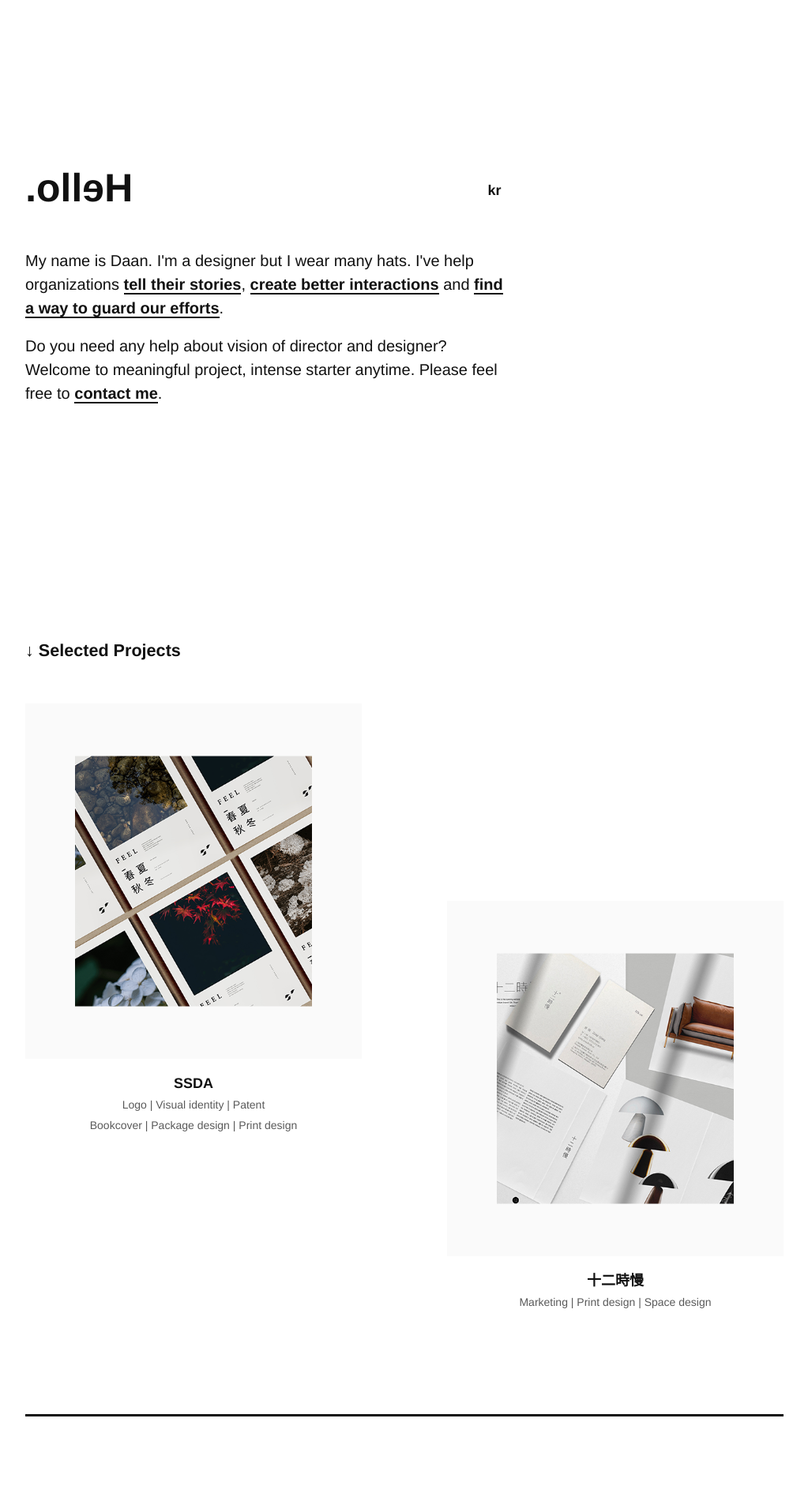
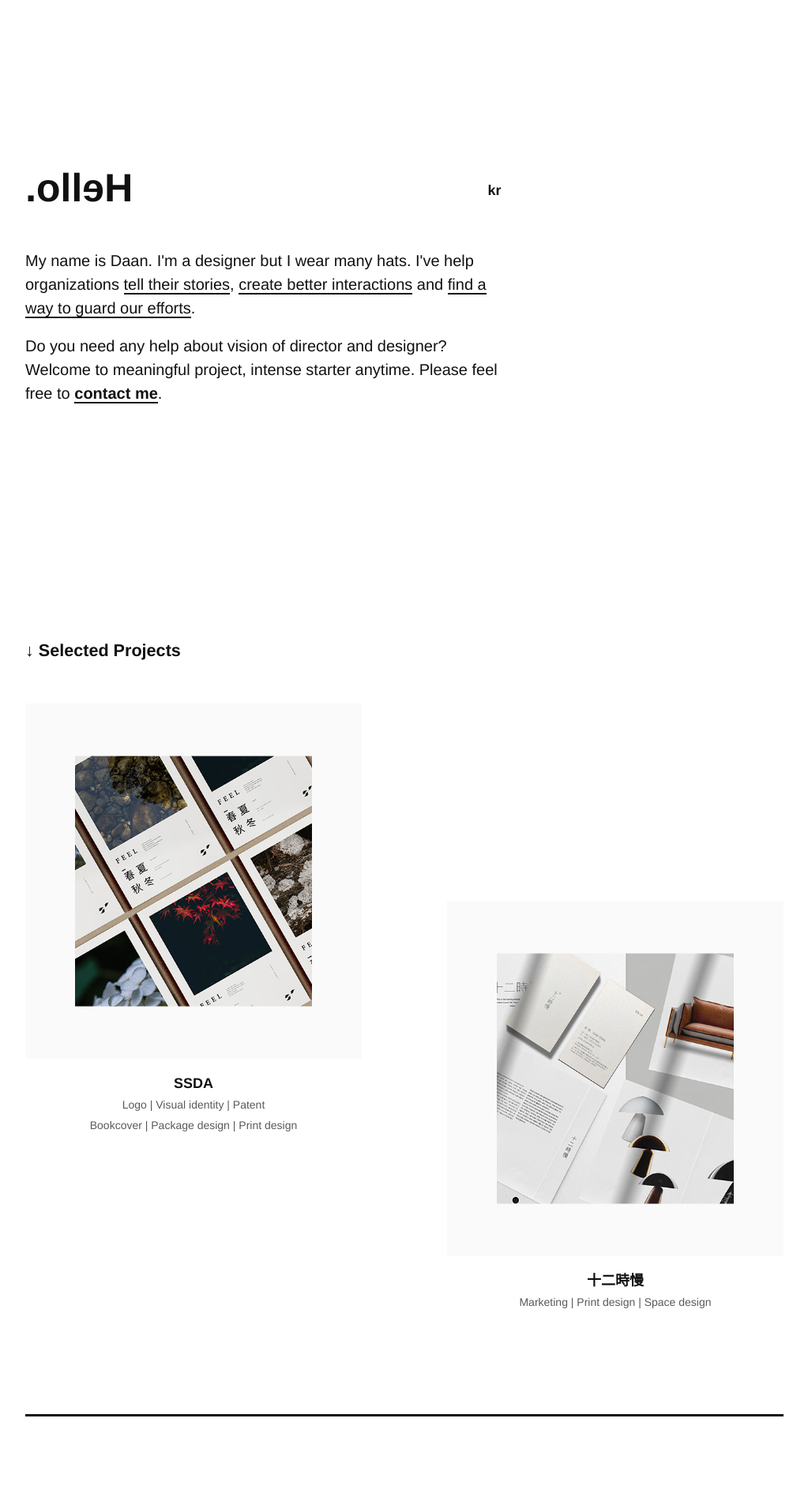
Before and after one commit to se-daan/daan.github.io, a Jekyll site: the page built from index.html, in a window 1280 px wide. Shown: the top 1896 px of the page at 79% size, without its empty margins (128-1151 px from the left). Built offline with Jekyll 4.4.1, drawn with Linux system fonts in a browser that asks for light colours.

Commit message:
Update index.html

```diff
--- a/index.html
+++ b/index.html
@@ -11,12 +11,12 @@
       <input id="changeLang" type="button" value="kr" onclick="language(this)">
       <p style="margin:0";>&nbsp;</p>
       <div class="en">
-      <p>My name is Daan. I'm a designer but I wear many hats. I've help organizations <a class="hint2" href="#" aria-label="art - By art we mean painting and drawing">tell their stories</a>, <a class="hint2" href="">create better interactions</a> and <a class="hint2" href="">find a way to guard our efforts</a>.</p>
+      <p>My name is Daan. I'm a designer but I wear many hats. I've help organizations <span class="hint2" id="en01" aria-label="art - By art we mean painting and drawing">tell their stories</span>, <span class="hint2" id="en02"aria-label="art - By art we mean painting and drawing">create better interactions</span> and <span class="hint2" id="en03" aria-label="art - By art we mean painting and drawing">find a way to guard our efforts</span>.</p>
       <p>Do you need any help about vision of director and designer? <br id="s1">
         Welcome to meaningful project, intense starter anytime. Please feel free to <a class="hint" href="javascript: document.body.scrollIntoView(false);">contact me</a>.</p>
       </div>
       <div class="kr">
-      <p>안녕하세요 브랜드 설계사 문홍규 입니다. 저는 폭넓게 여러 역할을 이해하며 성장하기를 바랍니다. 주로 하는 일은 <a class="hint2" href="#">이야기를 만들고</a>, <a class="hint2" href="#">적합한 모습을 제안</a>하며 또한 <a class="hint2" href="#">우리의 결실을 보호할 수 있는 방법</a>을 모색합니다.</p>
+      <p>안녕하세요 브랜드 설계사 문홍규 입니다. 저는 폭넓게 여러 역할을 이해하며 성장하기를 바랍니다. 주로 하는 일은 <span class="hint2" id="kr01" aria-label="art - By art we mean painting and drawing">이야기를 만들고</span>, <span class="hint2" id="kr02" aria-label="art - By art we mean painting and drawing">적합한 모습을 제안</span>하며 또한 <span class="hint2" id="kr03" aria-label="art - By art we mean painting and drawing">우리의 결실을 보호할 수 있는 방법</span>을 모색합니다.</p>
       <p>혹시 기획자의, 디자이너의 시선이 필요하신가요?<br>
         의미있는 프로젝트, 열정적인 스타터라면 언제든 환영합니다. <br id="s1">좋은 인연 <a class="hint" href="javascript: document.body.scrollIntoView(false);">기다리고 있겠습니다.</a></p>
       </div>
```
